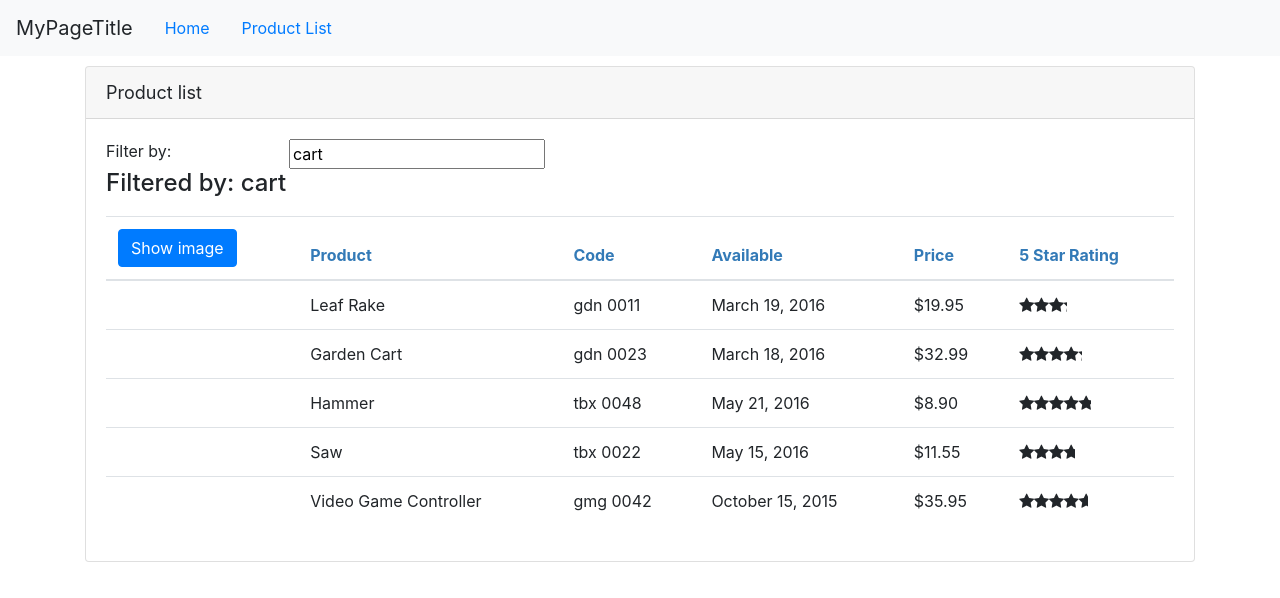
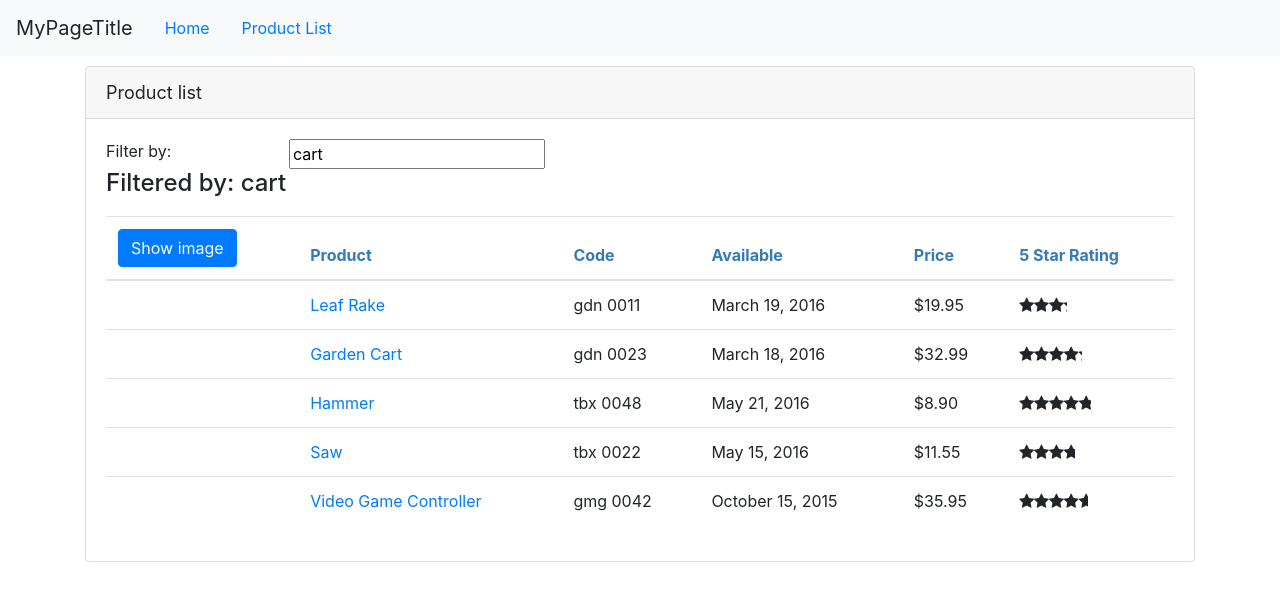
Before and after one commit to pseudoinsp/AngularIntro, an Angular app: page /products in a window 1280 px wide. Shown: the top 598 px of the page. Built offline with nearby package versions, Linux system fonts and the light colour scheme.

Commit message:
After Module 12 (Route parameters, guards).

```diff
--- a/src/app/app.module.ts
+++ b/src/app/app.module.ts
@@ -10,6 +10,7 @@
 import { StarComponent } from './shared/star.component';
 import { ProductDetailComponent } from './products/product-detail.component';
 import { WelcomeComponent } from './home/welcome.component';
+import { ProductDetailGuard } from './products/product-detail.guard';
 
 @NgModule({
   declarations: [
@@ -26,7 +27,9 @@
     HttpClientModule,
     RouterModule.forRoot([
       { path: 'products', component: ProductListComponent },
-      { path: 'products/:id', component: ProductDetailComponent },
+      { path: 'products/:id',
+        canActivate: [ProductDetailGuard],
+        component: ProductDetailComponent },
       { path: 'welcome', component: WelcomeComponent  },
       { path: '', redirectTo: 'welcome', pathMatch: 'full' },
       { path: '**', redirectTo: 'welcome', pathMatch: 'full' }
--- a/src/app/products/product-detail.component.html
+++ b/src/app/products/product-detail.component.html
@@ -2,4 +2,12 @@
   <div>
     {{pageTitle + ': ' + product.productName}}
   </div>
-</div>>
+
+  <div class='card-footer'>
+    <button class='btn btn-outline-secondary'
+            (click)='onBack()'
+            style='width:80px'>
+      <i class='fa fa-chevron-left'></i> Back
+    </button>
+  </div>
+</div>
--- a/src/app/products/product-detail.component.ts
+++ b/src/app/products/product-detail.component.ts
@@ -1,6 +1,7 @@
 import { Component, OnInit } from '@angular/core';
 
 import { IProduct } from './product';
+import { ActivatedRoute, Router } from '@angular/router';
 
 @Component({
   templateUrl: './product-detail.component.html',
@@ -10,9 +11,28 @@
   pageTitle: string = 'Product detail'
   product: IProduct
 
-  constructor() { }
+  constructor(private route: ActivatedRoute,
+              private router:  Router) {
+   }
 
   ngOnInit() {
+    let id = +this.route.snapshot.paramMap.get('id'); // +... -> string -> numeric id conversion
+    this.pageTitle += `: ${id}`;
+
+    this.product = {
+      "productId": id,
+      "productName": "Hammer",
+      "productCode": "TBX-0048",
+      "releaseDate": "May 21, 2016",
+      "description": "Curved claw steel hammer",
+      "price": 8.9,
+      "starRating": 4.8,
+      "imageUrl": "https://openclipart.org/image/300px/svg_to_png/73/rejon_Hammer.png"
+    };
+  }
+
+  onBack(): void {
+    this.router.navigate(['/products']);
   }
 
 }
--- /dev/null
+++ b/src/app/products/product-detail.guard.ts
@@ -0,0 +1,23 @@
+import { Injectable } from '@angular/core';
+import { CanActivate, ActivatedRouteSnapshot, RouterStateSnapshot, Router } from '@angular/router';
+import { Observable } from 'rxjs';
+
+@Injectable({
+  providedIn: 'root'
+})
+export class ProductDetailGuard implements CanActivate {
+
+  constructor(private router: Router) {}
+
+  canActivate(
+    next: ActivatedRouteSnapshot,
+    state: RouterStateSnapshot): Observable<boolean> | Promise<boolean> | boolean {
+      let id = +next.url[1].path;
+      if (isNaN(id) || id < 1) {
+        alert('Invalid product Id');
+        this.router.navigate(['/products']);
+        return false;
+      }
+      return true;
+  }
+}
--- a/src/app/products/product-list.component.html
+++ b/src/app/products/product-list.component.html
@@ -41,7 +41,7 @@
                       [style.width.px]='imageWidth'
                       [style.margin.px]='imageMargin'>
                     </td>
-                    <td>{{ product.productName }}</td>
+                    <td><a [routerLink]="['/products', product.productId]">{{ product.productName }}</a></td>
                     <td>{{ product.productCode | lowercase | convertToSpaces:'-' }}</td>
                     <td>{{ product.releaseDate }}</td>
                     <td>{{ product.price | currency:'USD':'symbol':'1.2-2' }}</td>
```
Also changed, not shown: 1 other file (tests, documents, lock files or other folders).
